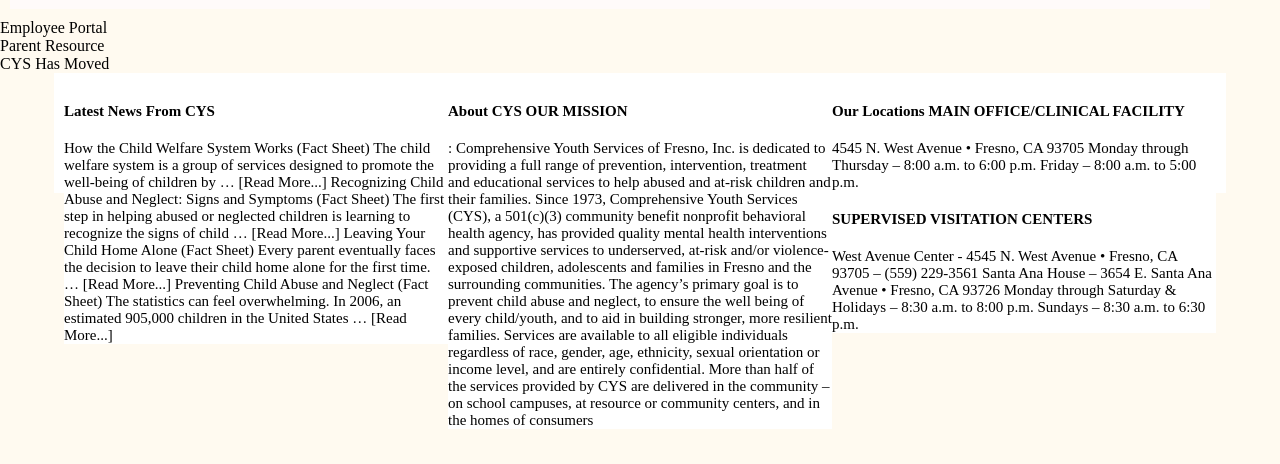
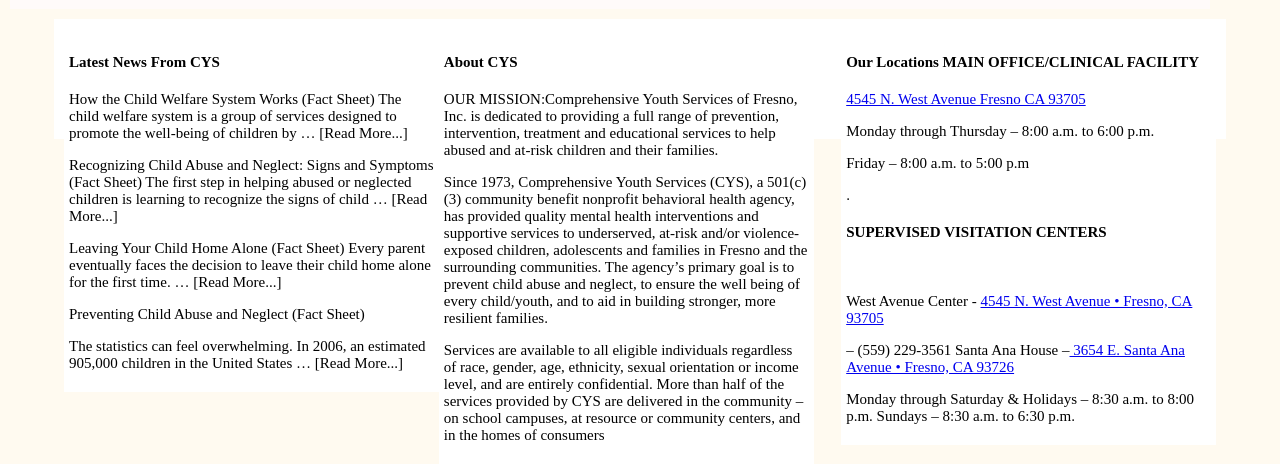
Before and after one commit to geekwise-veronica-chavez/cysfresno-1, a plain HTML site: page index.html in a window 1280 px wide. Shown: the part 488-952 px from the top of the page. Before the commit the page ends 917 px from the top, so only its background shows below. Drawn offline with Linux system fonts and the light colour scheme.

Commit message:
change
another one

```diff
--- a/css/style.css
+++ b/css/style.css
@@ -148,26 +148,32 @@ display: inline-block;
     font-size:48px;
 }
 #column1{
+    margin: 0 auto;
     background-color: white;
-    width: calc(100%/3);
+    width: calc(95%/3);
     float:left;
+    padding:5px;
     text-align: left;
     font-size: 15px;
 }
 
 #column2{
+    margin: 0 auto;
     background-color:white;
-    width: calc(100%/3);
+    width: calc(95%/3);
     float:left;
+    padding:5px;
     text-align: left;
     font-size: 15px;
 
 }
 
 #column3{
+    margin: 0 auto;
     background-color: white;
-    width: calc(100%/3);
+    width: calc(95%/3);
     float:right;
+    padding:5px;
     text-align: left;
     font-size: 15px;
 }
--- a/index.html
+++ b/index.html
@@ -34,44 +34,45 @@
 
     <section>
 
-       <article id='zelda'>Employee Portal</article>
-       <article id='mortal'>Parent Resource</article>
-       <article id='combat'> CYS Has Moved</article>
+       <article id='zelda'></article>
+       <article id='mortal'></article>
+       <article id='combat'></article>
 
       </section>
 
      <section id='four'>
 
         <article id='column1'><h4>Latest News From CYS</h4>
-How the Child Welfare System Works (Fact Sheet)
-The child welfare system is a group of services designed to promote the well-being of children by … [Read More...]
+<p>How the Child Welfare System Works (Fact Sheet)
+    The child welfare system is a group of services designed to promote the well-being of children by … [Read More...]</p>
 
-Recognizing Child Abuse and Neglect: Signs and Symptoms (Fact Sheet)
-The first step in helping abused or neglected children is learning to recognize the signs of child … [Read More...]
+<p>Recognizing Child Abuse and Neglect: Signs and Symptoms (Fact Sheet)
+    The first step in helping abused or neglected children is learning to recognize the signs of child … [Read More...]</p>
 
-Leaving Your Child Home Alone (Fact Sheet)
-Every parent eventually faces the decision to leave their child home alone for the first time. … [Read More...]
+<p>Leaving Your Child Home Alone (Fact Sheet)
+    Every parent eventually faces the decision to leave their child home alone for the first time. … [Read More...]</p>
 
-Preventing Child Abuse and Neglect (Fact Sheet)
-The statistics can feel overwhelming. In 2006, an estimated 905,000 children in the United States … [Read More...]</article>
-        <article id='column2'><h4>About CYS
-            OUR MISSION</h4>: Comprehensive Youth Services of Fresno, Inc. is dedicated to providing a full range of prevention, intervention, treatment and educational services to help abused and at-risk children and their families.
+<p>Preventing Child Abuse and Neglect (Fact Sheet)</p>
+<p>The statistics can feel overwhelming. In 2006, an estimated 905,000 children in the United States … [Read More...]</p></article>
+         <article id='column2'><h4>About CYS</h4>
+           <p>OUR MISSION:Comprehensive Youth Services of Fresno, Inc. is dedicated to providing a full range of prevention, intervention, treatment and educational services to help abused and at-risk children and their families.</p>
 
-Since 1973, Comprehensive Youth Services (CYS), a 501(c)(3) community benefit nonprofit behavioral health agency, has provided quality mental health interventions and supportive services to underserved, at-risk and/or violence-exposed children, adolescents and families in Fresno and the surrounding communities. The agency’s primary goal is to prevent child abuse and neglect, to ensure the well being of every child/youth, and to aid in building stronger, more resilient families.
+            <p>Since 1973, Comprehensive Youth Services (CYS), a 501(c)(3) community benefit nonprofit behavioral health agency, has provided quality mental health interventions and supportive services to underserved, at-risk and/or violence-exposed children, adolescents and families in Fresno and the surrounding communities. The agency’s primary goal is to prevent child abuse and neglect, to ensure the well being of every child/youth, and to aid in building stronger, more resilient families.</p>
 
-Services are available to all eligible individuals regardless of race, gender, age, ethnicity, sexual orientation or income level, and are entirely confidential. More than half of the services provided by CYS are delivered in the community – on school campuses, at resource or community centers, and in the homes of consumers</article>
+            <p>Services are available to all eligible individuals regardless of race, gender, age, ethnicity, sexual orientation or income level, and are entirely confidential. More than half of the services provided by CYS are delivered in the community – on school campuses, at resource or community centers, and in the homes of consumers</p></article>
         <article id='column3'><h4>Our Locations
             MAIN OFFICE/CLINICAL FACILITY</h4>
-4545 N. West Avenue • Fresno, CA 93705
-Monday through Thursday – 8:00 a.m. to 6:00 p.m.
-Friday – 8:00 a.m. to 5:00 p.m.
+            <p><a href='https://www.google.com/maps/place/4545+N+West+Ave,+Fresno,+CA+93705/@36.7997561,-119.8288072,17z/data=!3m1!4b1!4m2!3m1!1s0x809467b6d573d0d5:0x241a3a6b0e71f79f?hl=en' target='_blank'>4545 N. West Avenue Fresno CA 93705</a></p>
+            <p>Monday through Thursday – 8:00 a.m. to 6:00 p.m.</p>
+            <p>Friday – 8:00 a.m. to 5:00 p.m</p>.
 
             <h4>SUPERVISED VISITATION CENTERS</h4>
-West Avenue Center - 4545 N. West Avenue • Fresno, CA 93705 – (559) 229-3561
-Santa Ana House – 3654 E. Santa Ana Avenue • Fresno, CA 93726
+            <br>
+            <p>West Avenue Center - <a href='https://www.google.com/maps/place/4545+N+West+Ave,+Fresno,+CA+93705/@36.7997561,-119.8288072,17z/data=!3m1!4b1!4m2!3m1!1s0x809467b6d573d0d5:0x241a3a6b0e71f79f?hl=en' target='_blank'>4545 N. West Avenue • Fresno, CA 93705</a></p> – (559) 229-3561
+            Santa Ana House –<a href='https://www.google.com/maps/place/3654+E+Santa+Ana+Ave,+Fresno,+CA+93726/@36.804355,-119.7641017,17z/data=!3m1!4b1!4m2!3m1!1s0x80945d0a45b2c2b9:0xede7ea7c07a94501?hl=en'> 3654 E. Santa Ana Avenue • Fresno, CA 93726</a>
 
-Monday through Saturday & Holidays – 8:30 a.m. to 8:00 p.m.
-Sundays – 8:30 a.m. to 6:30 p.m.</article>
+<p>Monday through Saturday & Holidays – 8:30 a.m. to 8:00 p.m.
+    Sundays – 8:30 a.m. to 6:30 p.m.</p></article>
 
 
     </section>
```
